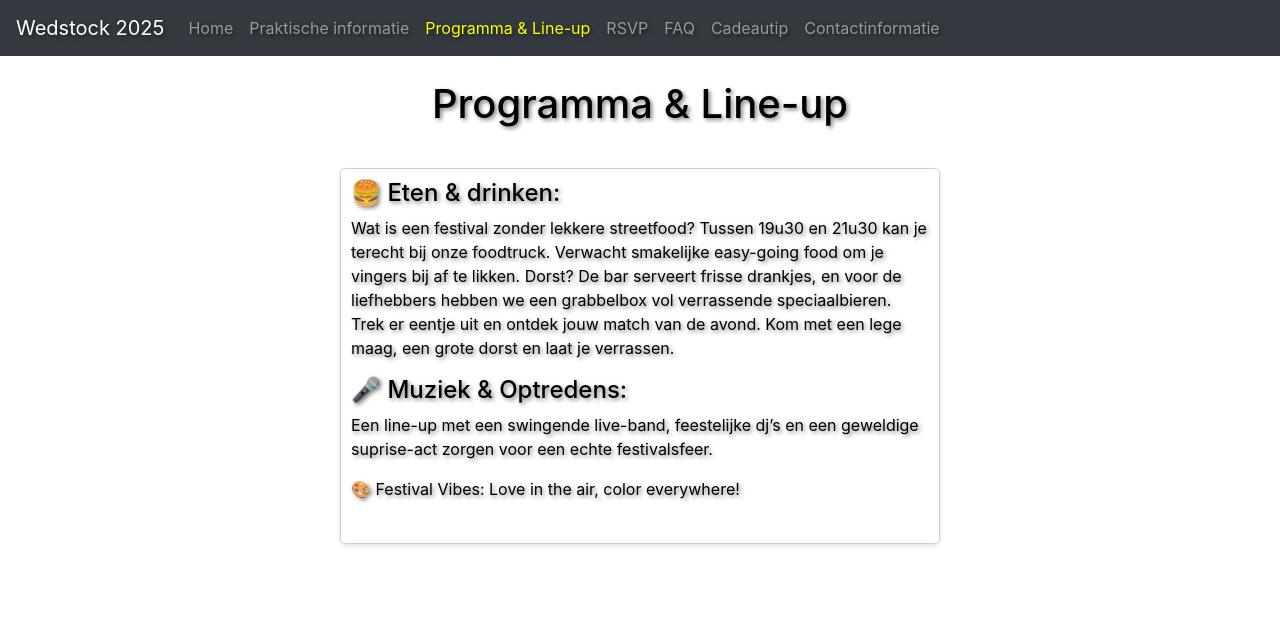
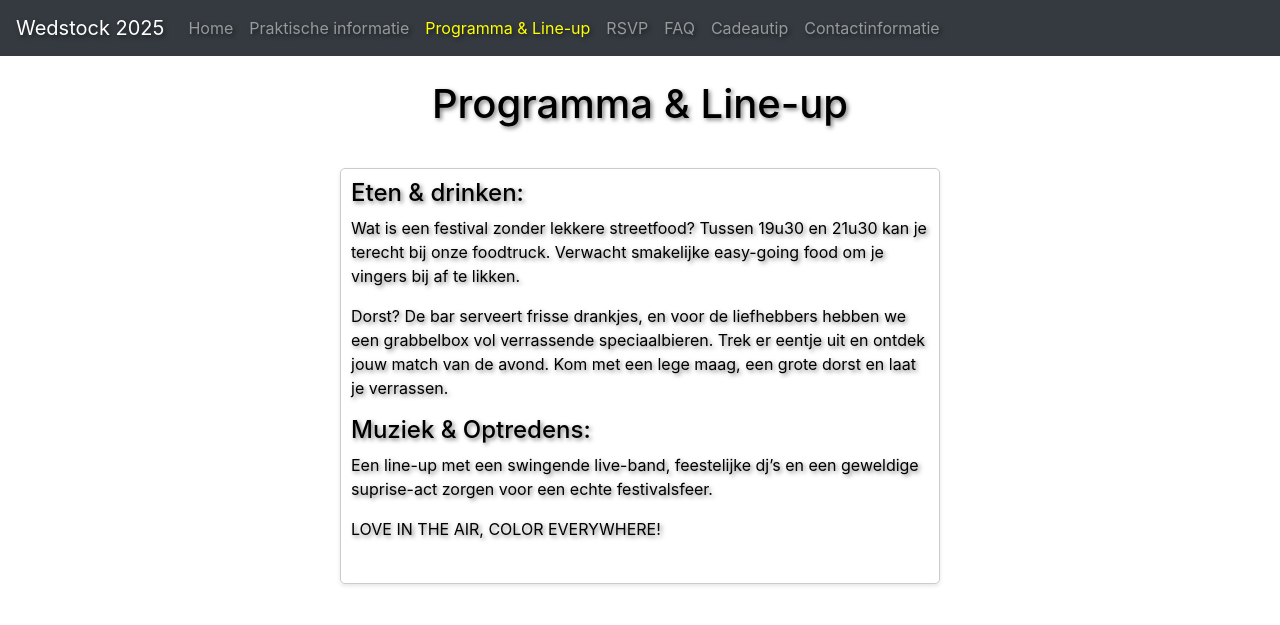
Before and after one commit to bennnnnnnn/wedstock2025, a Jekyll site: the page built from lineup.md, in a window 1280 px wide. Shown: the top 625 px of the page. Built offline with Jekyll 4.4.1, drawn with Linux system fonts in a browser that asks for light colours.

Commit message:
fix: Feedback

```diff
--- a/lineup.md
+++ b/lineup.md
@@ -2,11 +2,11 @@
 layout: default
 title: "Programma & Line-up"
 ---
-#### 🍔 Eten & drinken:
+#### Eten & drinken:
 Wat is een festival zonder lekkere streetfood? Tussen 19u30 en 21u30 kan je terecht bij onze foodtruck. Verwacht smakelijke easy-going food om je vingers bij af te likken.
-Dorst? De bar serveert frisse drankjes, en voor de liefhebbers hebben we een grabbelbox vol verrassende speciaalbieren. Trek er eentje uit en ontdek jouw match van de avond.
-Kom met een lege maag, een grote dorst en laat je verrassen.
 
-#### 🎤 Muziek & Optredens:
+Dorst? De bar serveert frisse drankjes, en voor de liefhebbers hebben we een grabbelbox vol verrassende speciaalbieren. Trek er eentje uit en ontdek jouw match van de avond. Kom met een lege maag, een grote dorst en laat je verrassen.
+
+#### Muziek & Optredens:
 Een line-up met een swingende live-band, feestelijke dj’s en een geweldige suprise-act zorgen voor een echte festivalsfeer.
->🎨 Festival Vibes: Love in the air, color everywhere!
+> LOVE IN THE AIR, COLOR EVERYWHERE!
```
Also changed, not shown: contact.md (+2 -2 lines), faq.md (+1 -1 lines), practical.md (+3 -3 lines), rsvp.md (+1 -1 lines), assets/img/desktop.jpg.
